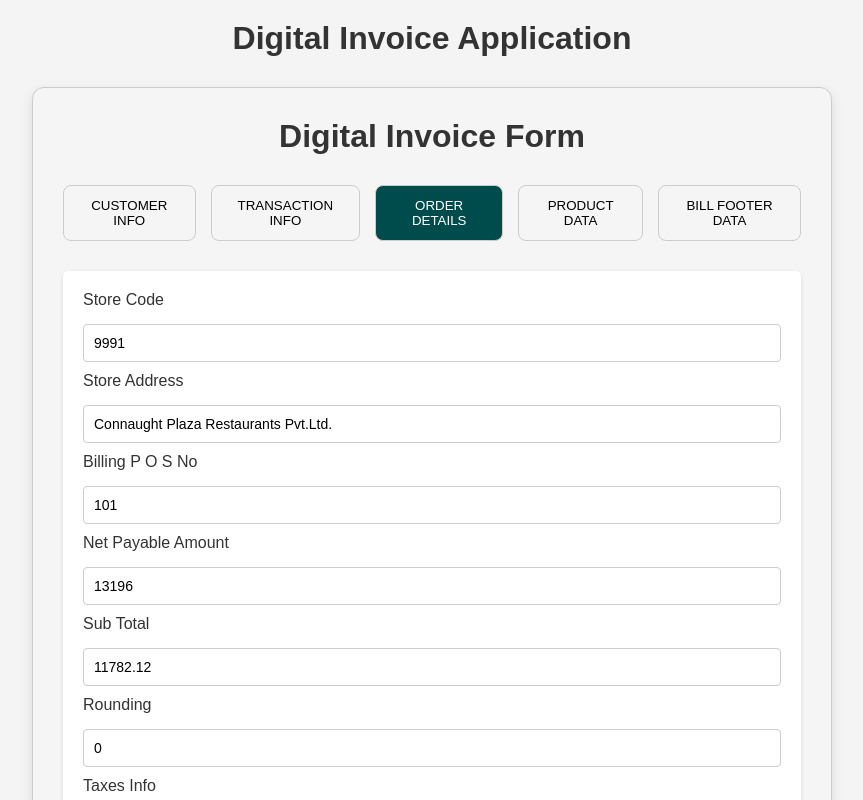
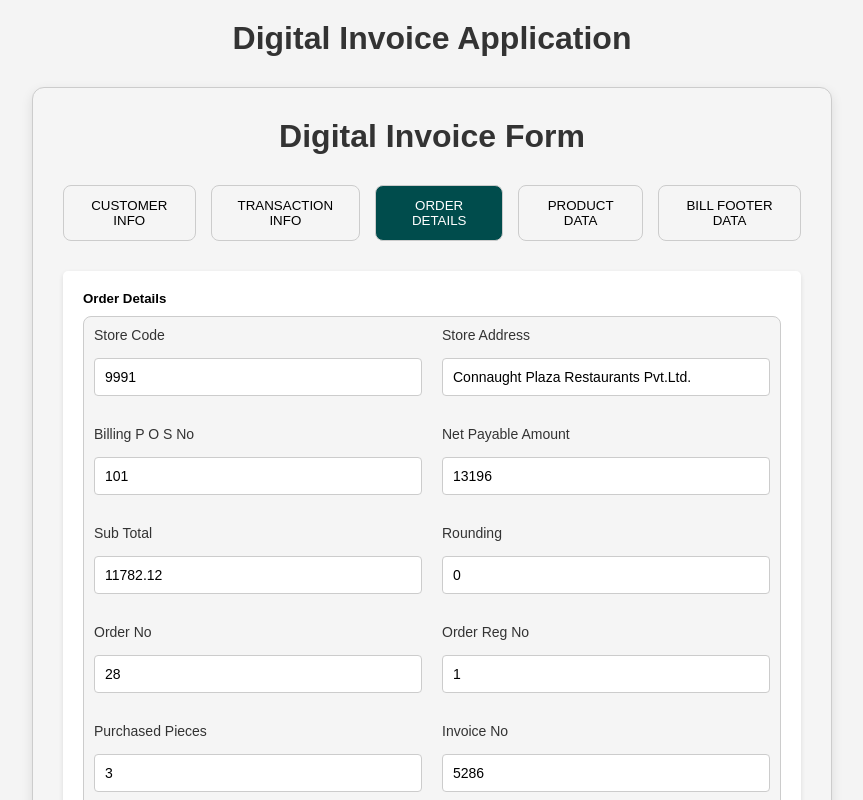
Before and after one commit to rhythm-chouksey/digital-invoice-app, a React (Create React App) app: page / in a window 1280 px wide. Both pictures are taken after a click on the button "ORDER DETAILS". Shown: the top 800 px of the page, without its empty margins (208-1071 px from the left). Built offline with nearby package versions, Linux system fonts and the light colour scheme.

Commit message:
Putting payment mode, txn info, layalty inside separate boxes

```diff
--- a/src/components/DigitalInvoiceForm.css
+++ b/src/components/DigitalInvoiceForm.css
@@ -212,3 +212,99 @@ h1 {
     background-color: var(--input-background);
     color: var(--text-color);
 }
+
+/* Taxes Info Section Styling */
+.tax-info-block {
+    display: grid;
+    grid-template-columns: repeat(4, 1fr); /* 4 columns for compact layout */
+    gap: 20px; /* Space between fields */
+    margin-bottom: 15px; /* Space below the Taxes Info section */
+    padding: 10px;
+    border: 1px solid var(--border-color);
+    border-radius: 8px;
+    background-color: var(--form-background);
+}
+
+.tax-info-block .form-field {
+    flex: 1; /* Ensure fields take equal space */
+}
+
+.tax-info-block label {
+    font-size: 14px;
+    margin-bottom: 5px;
+    display: block;
+}
+
+.tax-info-block input {
+    width: 100%;
+    padding: 8px;
+    font-size: 14px;
+    border: 1px solid var(--border-color);
+    border-radius: 6px;
+    background-color: var(--input-background);
+    color: var(--text-color);
+}
+
+/* Loyalty Data Section Styling */
+.loyalty-data-block {
+    display: grid;
+    grid-template-columns: repeat(2, 1fr); /* 2 columns for compact layout */
+    gap: 20px; /* Space between fields */
+    margin-bottom: 15px; /* Space below the Loyalty Data section */
+    padding: 10px;
+    border: 1px solid var(--border-color);
+    border-radius: 8px;
+    background-color: var(--form-background);
+}
+
+.loyalty-data-block .form-field {
+    flex: 1; /* Ensure fields take equal space */
+}
+
+.loyalty-data-block label {
+    font-size: 14px;
+    margin-bottom: 5px;
+    display: block;
+}
+
+.loyalty-data-block input {
+    width: 100%;
+    padding: 8px;
+    font-size: 14px;
+    border: 1px solid var(--border-color);
+    border-radius: 6px;
+    background-color: var(--input-background);
+    color: var(--text-color);
+}
+
+/* Order Details Section Styling */
+.order-details-block {
+    display: grid;
+    grid-template-columns: repeat(2, 1fr); /* 2 columns for compact layout */
+    gap: 20px; /* Space between fields */
+    margin-bottom: 15px; /* Space below the Order Details section */
+    padding: 10px;
+    border: 1px solid var(--border-color);
+    border-radius: 8px;
+    background-color: var(--form-background);
+}
+
+.order-details-block .form-field {
+    flex: 1; /* Ensure fields take equal space */
+}
+
+.order-details-block label {
+    font-size: 14px;
+    margin-bottom: 5px;
+    display: block;
+}
+
+.order-details-block input {
+    width: 100%;
+    padding: 8px;
+    font-size: 14px;
+    border: 1px solid var(--border-color);
+    border-radius: 6px;
+    background-color: var(--input-background);
+    color: var(--text-color);
+}
--- a/src/components/DigitalInvoiceForm.jsx
+++ b/src/components/DigitalInvoiceForm.jsx
@@ -273,14 +273,33 @@ curl --location '${apiUrl}' \\
     if (section === "orderDetails") {
       return (
         <>
+          {/* Group other order details fields */}
+          <div className="form-field">
+            <h5>Order Details</h5>
+            <div className="order-details-block">
               {Object.keys(formData[section]).map((key) => {
-            if (key === "productsData") {
-              // Skip rendering productsData in orderDetails
+                if (key === "productsData" || key === "payments" || key === "taxesInfo" || key === "loyaltyData") {
+                  // Skip rendering these keys for now; we'll handle them later
                   return null;
                 }
-            if (key === "payments") {
                 return (
                   <div key={key} className="form-field">
+                    <label className="field-label">{formatFieldName(key)}</label>
+                    <input
+                      type="text"
+                      value={formData[section][key]}
+                      onChange={(e) => handleChange(e, section, key)}
+                      className="field-input"
+                    />
+                  </div>
+                );
+              })}
+            </div>
+          </div>
+
+          {/* Render Payments Section */}
+          {formData.orderDetails.payments && (
+            <div className="form-field">
               <h5>Payments</h5>
               {formData.orderDetails.payments.map((payment, index) => (
                 <div key={index} className="payment-block">
@@ -311,21 +330,57 @@ curl --location '${apiUrl}' \\
                 </div>
               ))}
             </div>
-              );
-            } else {
+          )}
+
+          {/* Render Taxes Info Section */}
+          {formData.orderDetails.taxesInfo && (
+            <div className="form-field">
+              <h5>Taxes Info</h5>
+              <div className="tax-info-block">
+                {Object.keys(formData.orderDetails.taxesInfo).map((taxKey) => {
+                  if (taxKey === "cgstPercent") {
+                    // Skip rendering cgstPercent
+                    return null;
+                  }
                   return (
-                <div key={key} className="form-field">
-                  <label className="field-label">{formatFieldName(key)}</label>
+                    <div key={taxKey} className="form-field">
+                      <label className="field-label">{formatFieldName(taxKey)}</label>
                       <input
-                    type="text"
-                    value={formData[section][key]}
-                    onChange={(e) => handleChange(e, section, key)}
+                        type="number"
+                        value={formData.orderDetails.taxesInfo[taxKey]}
+                        onChange={(e) =>
+                          handleChange(e, "orderDetails", taxKey, null, "taxesInfo")
+                        }
                         className="field-input"
                       />
                     </div>
                   );
+                })}
+              </div>
+            </div>
+          )}
+
+          {/* Render Loyalty Data Section */}
+          {formData.orderDetails.loyaltyData && (
+            <div className="form-field">
+              <h5>Loyalty Data</h5>
+              <div className="loyalty-data-block">
+                {Object.keys(formData.orderDetails.loyaltyData).map((loyaltyKey) => (
+                  <div key={loyaltyKey} className="form-field">
+                    <label className="field-label">{formatFieldName(loyaltyKey)}</label>
+                    <input
+                      type="text"
+                      value={formData.orderDetails.loyaltyData[loyaltyKey]}
+                      onChange={(e) =>
+                        handleChange(e, "orderDetails", loyaltyKey, null, "loyaltyData")
                       }
-          })}
+                      className="field-input"
+                    />
+                  </div>
+                ))}
+              </div>
+            </div>
+          )}
         </>
       );
     }
```
Also changed, not shown: 10 other files (tests, documents, lock files or other folders). Lines whose indentation alone changed are shown as unchanged.
